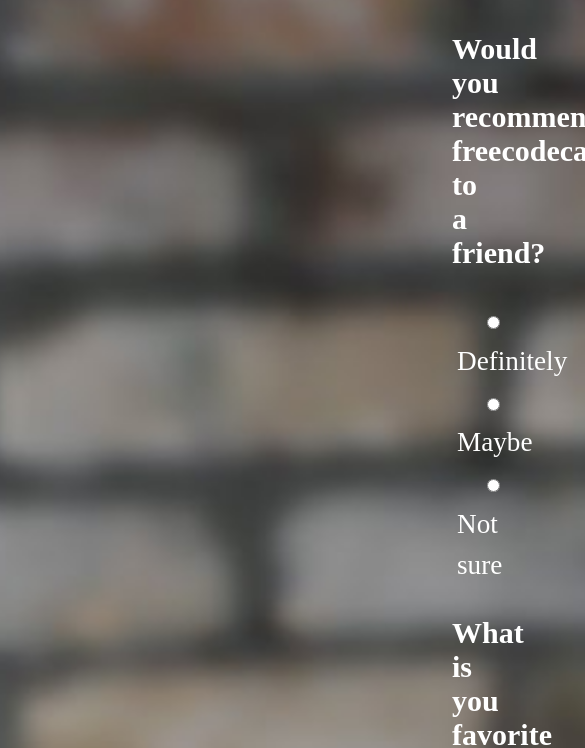
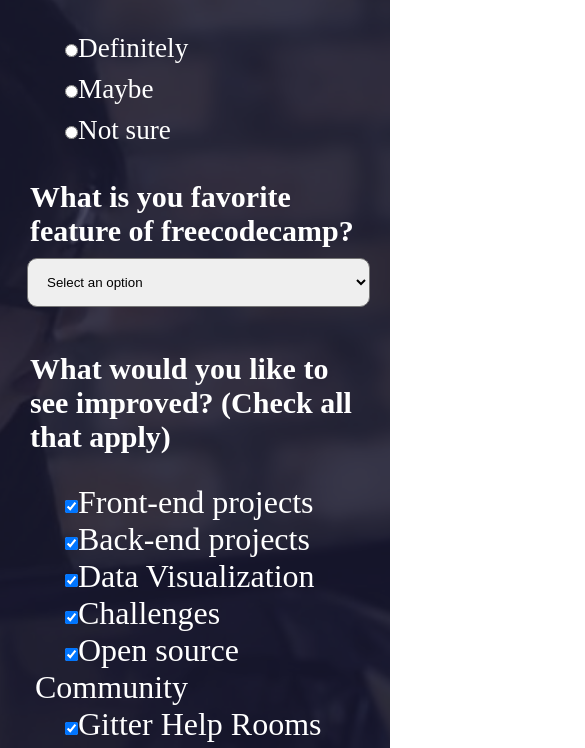
Before and after one commit to akshaychoudhary92/htmlcsssurveypage, a plain HTML site: page index.html in a window 390 px wide. Shown: the part 984-1732 px from the top of the page, 585 px wide, since content can reach past the window. Drawn offline with Linux system fonts and the light colour scheme.

Commit message:
added media queries

```diff
--- a/index.css
+++ b/index.css
@@ -108,3 +108,12 @@
     padding: 17px;
     font-size: 20px;
 }
+
+@media (max-width: 1200px) {
+    .container {
+        margin: 0;
+    }
+    /* .textcontainer {
+      width: auto;
+  } */
+}
```
